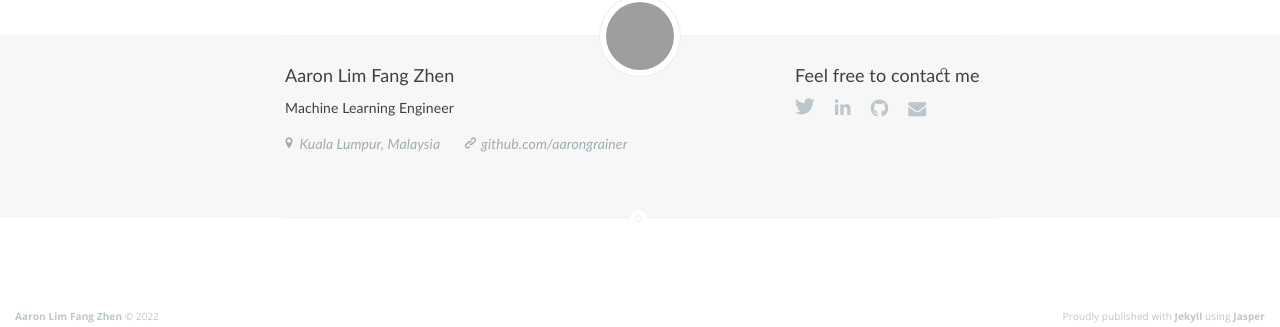
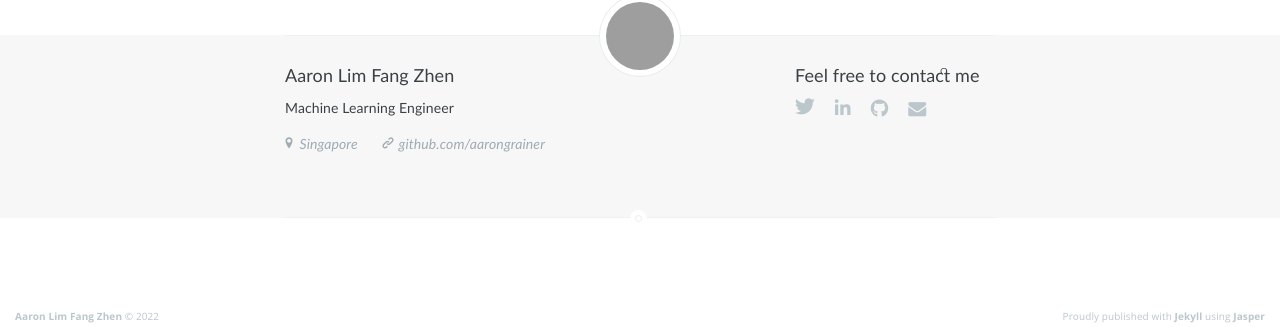
Before and after one commit to AaronGrainer/aarongrainer.github.io, a Jekyll site: the page built from index.html, in a window 1280 px wide and 900 px high, scrolled down 2547 px. Shown: the part 564-891 px from the top of the window. Built offline with Jekyll 4.4.1, drawn with Linux system fonts in a browser that asks for light colours; nearby versions of some CDN libraries; the list of posts is cut into pages by our own code; grey boxes are pictures that could not be loaded.

Commit message:
Update location

```diff
--- a/_config.yml
+++ b/_config.yml
@@ -10,7 +10,7 @@ language: 'en-uk'
 name: Aaron Lim Fang Zhen
 description: Machine Learning Engineer
 bio: Machine Learning Engineer
-location: Kuala Lumpur, Malaysia
+location: Singapore
 email: aaronlimfz@gmail.com
 profile_picture: assets/images/profile/grainer_jap.jpg
 
```
Also changed, not shown: 1 other file.
